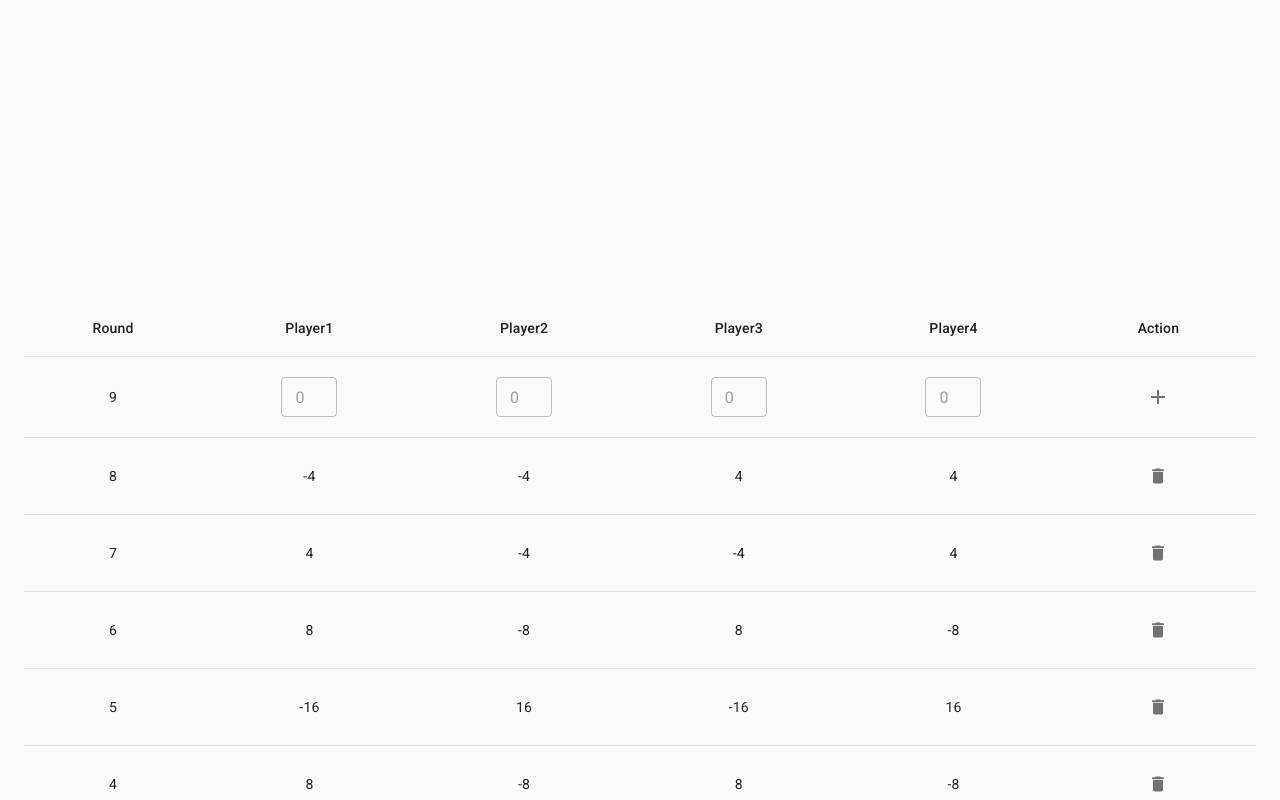
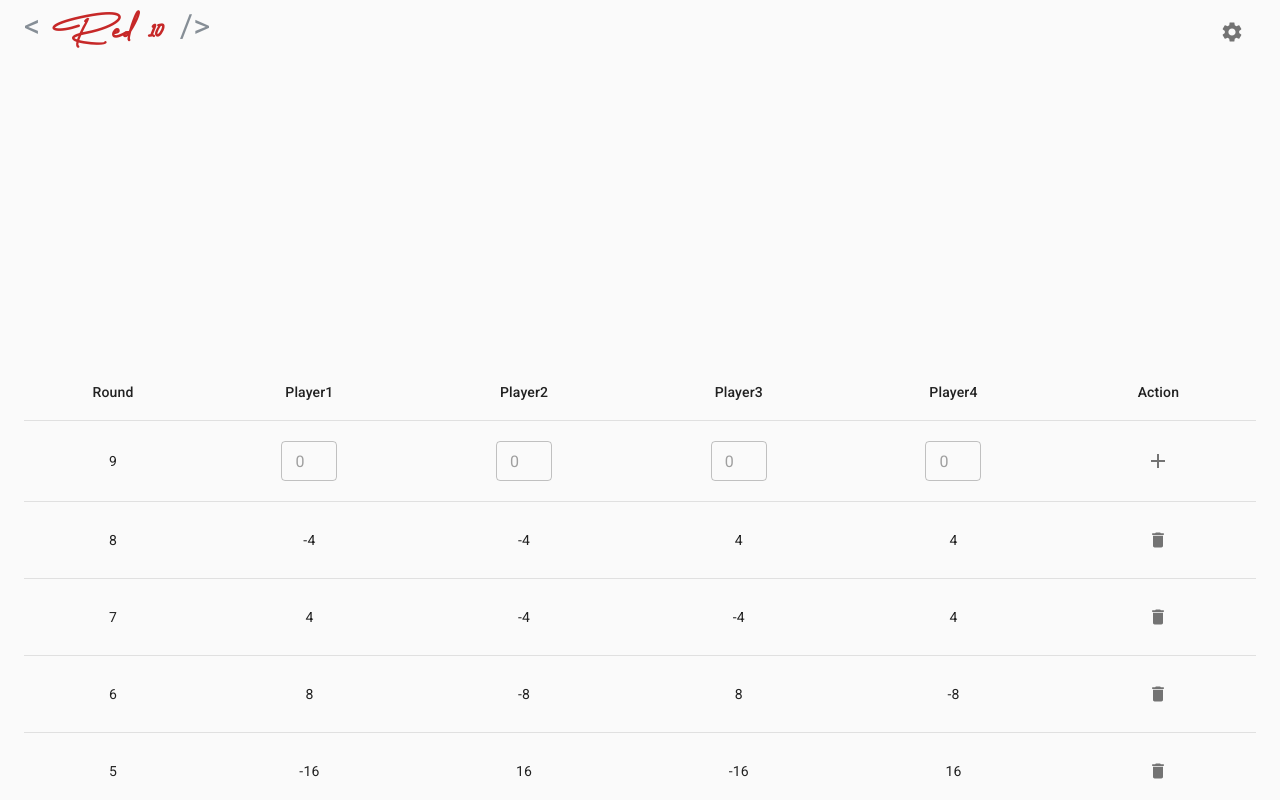
Before and after one commit to shengdade/red10, a React (Create React App) app: page / in a window 1280 px wide. Shown: the top 800 px of the page. Built offline with nearby package versions, Linux system fonts and the light colour scheme.

Commit message:
Add Header

```diff
--- a/package.json
+++ b/package.json
@@ -12,6 +12,7 @@
     "echarts-for-react": "^2.0.16",
     "react": "^16.13.1",
     "react-dom": "^16.13.1",
+    "react-reveal": "^1.2.2",
     "react-scripts": "3.4.1"
   },
   "scripts": {
--- a/src/components/App.jsx
+++ b/src/components/App.jsx
@@ -1,6 +1,7 @@
 import React, { useState } from 'react';
 import LineChart from './LineChart';
 import RoundTable from './RoundTable';
+import Header from './Header';
 import { Container } from '@material-ui/core';
 
 function createData(round, player1, player2, player3, player4) {
@@ -51,10 +52,13 @@ function App() {
   const chartData = getChartData(tableData);
 
   return (
-    <Container>
-      <LineChart source={chartData} />
-      <RoundTable rows={tableData} setTableData={setTableData} />
-    </Container>
+    <>
+      <Header />
+      <Container>
+        <LineChart source={chartData} />
+        <RoundTable rows={tableData} setTableData={setTableData} />
+      </Container>
+    </>
   );
 }
 
--- /dev/null
+++ b/src/components/Header.jsx
@@ -0,0 +1,49 @@
+import React from 'react';
+import { makeStyles } from '@material-ui/core/styles';
+import { Fade } from 'react-reveal';
+import AppBar from '@material-ui/core/AppBar';
+import Toolbar from '@material-ui/core/Toolbar';
+import IconButton from '@material-ui/core/IconButton';
+import SettingsIcon from '@material-ui/icons/Settings';
+import red from '@material-ui/core/colors/red';
+
+const useStyles = makeStyles((theme) => ({
+  root: {
+    background: '#FAFAFA'
+  },
+  logo: {
+    flex: 1,
+    fontSize: '2rem'
+  },
+  greyColor: {
+    color: '#868e96'
+  },
+  logoName: {
+    fontFamily: 'Agustina Regular',
+    fontWeight: 'bold',
+    color: red['800']
+  }
+}));
+
+function Header() {
+  const classes = useStyles();
+
+  return (
+    <Fade top duration={1000} distance="20px">
+      <AppBar className={classes.root} position="static" elevation={0}>
+        <Toolbar>
+          <div className={classes.logo}>
+            <span className={classes.greyColor}>&lt;&nbsp;&nbsp;</span>
+            <span className={classes.logoName}>Red 10</span>
+            <span className={classes.greyColor}>&nbsp;&nbsp;/&gt;</span>
+          </div>
+          <IconButton>
+            <SettingsIcon />
+          </IconButton>
+        </Toolbar>
+      </AppBar>
+    </Fade>
+  );
+}
+
+export default Header;
--- /dev/null
+++ b/src/index.css
@@ -0,0 +1,7 @@
+@font-face {
+  font-family: 'Agustina Regular';
+  font-style: normal;
+  font-weight: normal;
+  src: local('Agustina Regular'),
+    url('./assests/fonts/Agustina.woff') format('woff');
+}
--- a/src/index.js
+++ b/src/index.js
@@ -3,12 +3,13 @@ import ReactDOM from 'react-dom';
 import App from './components/App';
 import * as serviceWorker from './serviceWorker';
 import CssBaseline from '@material-ui/core/CssBaseline';
+import './index.css';
 
 ReactDOM.render(
-  <React.StrictMode>
+  <React.Fragment>
     <CssBaseline />
     <App />
-  </React.StrictMode>,
+  </React.Fragment>,
   document.getElementById('root')
 );
 
```
Also changed, not shown: src/assests/fonts/Agustina.woff (added), 1 other file (tests, documents, lock files or other folders).
